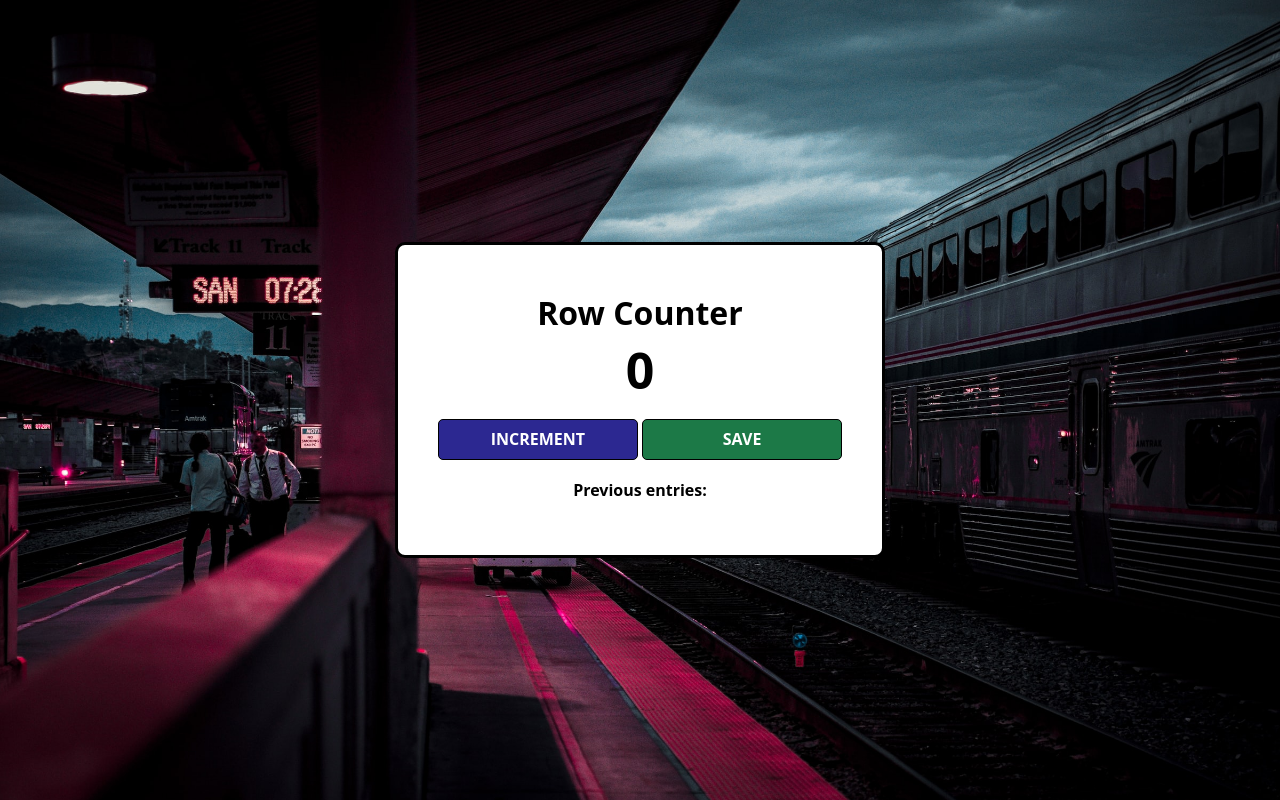
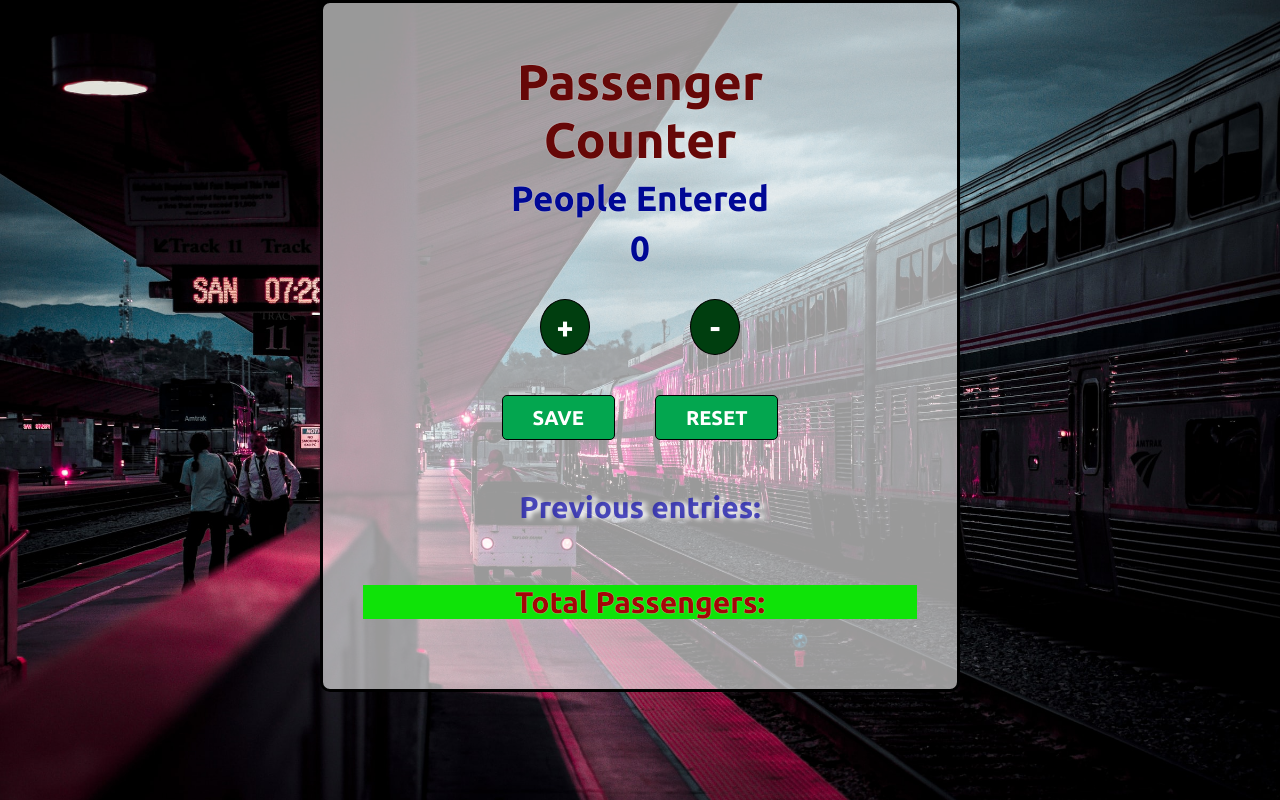
Before and after one commit to arvind79/passenger-counter, a plain HTML site: page index.html in a window 1280 px wide. Drawn offline with nearby package versions, Linux system fonts and the light colour scheme.

Commit message:
added features and design is changed
added some extra buttons and changed the design of the website

```diff
--- a/index.css
+++ b/index.css
@@ -5,33 +5,61 @@
 body {
     background-image: url("train.jpg");
     background-size: cover;
-    font-family: 'Open Sans', 'Helvetica Neue', sans-serif;
+    font-family: 'Ubuntu', sans-serif;
     text-align: center;
     height: 100vh;
+    text-shadow: 0 0 1px white;
+}
+
+.container {
+    background: rgb(255, 255, 255, 0.6);
+    max-width: 50%;
+    padding: 40px;
+    margin: auto;
+    border: 3px solid black;
+    border-radius: 10px;
 
     display: flex;
+    flex-direction: column;
     justify-content: center;
     align-items: center;
 }
 
-.container {
-    background: white;
-    max-width: 100%;
-    padding: 40px;
-    /* margin: auto; */
-    border: 3px solid black;
-    border-radius: 10px;
+.grid {
+    display: flex;
+    justify-content: center;
+    text-align: center;
 }
 
 h1 {
+    width: 50%;
     margin-top: 10px;
     margin-bottom: 10px;
+    color: #660808;
+    font-size: 50px;;
 }
 
 h2 {
-    font-size: 50px;
     margin-top: 0;
-    margin-bottom: 20px;
+    margin-bottom: 10px;
+    color: #000895;
+    font-size: 35px;
+}
+
+.change {
+    margin: 20px 50px;
+    width: 50px;
+    border-radius: 50%;
+    font-size: 30px;
+    background: #003e0f;
+}
+
+.store {
+    margin: 20px;
+    width: 100%;
+    padding: 10px 30px;
+    font-size: 20px;
+    background: #03a64f;
 }
 
 button {
@@ -40,19 +68,32 @@ button {
     padding-bottom: 10px;
     color: white;
     font-weight: bold;
-    width: 200px;
-    margin-bottom: 5px;
     border-radius: 5px;
 }
 
-#increment-btn {
-    background: #2C2891;
+.pre-entries {
+    font-weight: 700;
+    font-size: 30px;
+    color: #1a17afbf;
+    text-shadow: 5px 1px 5.5px rgb(255 255 255);
 }
 
-#save-btn {
-    background: #1C7947;
+.sum-entries {
+    font-weight: 700;
+    font-size: 30px;
+    color: #a30606;
+    min-width: 100%;
+    background-color: #0fe308;
 }
 
-#save-el {
+/* #increment-btn {
+    background: #2C2891;
+} */
+
+/* #save-btn {
+    background: #1C7947;
+} */
+
+/* #save-el {
     font-weight: bold;
-}
+} */
--- a/index.html
+++ b/index.html
@@ -1,14 +1,34 @@
 <html>
-    <head><link rel="stylesheet" href="https://cdnjs.cloudflare.com/ajax/libs/normalize/8.0.1/normalize.css">
+    <head>
+        <meta charset="UTF-8">
+        <meta http-equiv="X-UA-Compatible" content="IE=edge">
+        <meta name="viewport" content="width=device-width, initial-scale=1.0">
+
+        <link rel="stylesheet" href="https://cdnjs.cloudflare.com/ajax/libs/normalize/8.0.1/normalize.css">
+
         <link rel="stylesheet" href="index.css">
+
+        <link rel="preconnect" href="https://fonts.googleapis.com">
+        <link rel="preconnect" href="https://fonts.gstatic.com" crossorigin>
+        <link href="https://fonts.googleapis.com/css2?family=Orbitron:wght@400;800&family=Poppins:wght@400;700&family=Roboto+Mono:wght@400;700&family=Roboto:wght@400;700&family=Ubuntu:wght@400;700&display=swap" rel="stylesheet">
+
+
     </head>
     <body>
         <div class="container">
-            <h1>Row Counter</h1>
+            <h1>Passenger Counter</h1>
+            <h2>People Entered</h2>
             <h2 id="count-el">0</h2>
-            <button id="increment-btn" onclick="increment()">INCREMENT</button>
-            <button id="save-btn" onclick="save()">SAVE</button>
-            <p id="save-el">Previous entries: </p>
+            <div class="grid">
+                <button class="change increment" id="increment-btn" onclick="increment()">+</button>
+                <button class="change decrement" id="decrement-btn" onclick="decrement()">-</button>
+            </div>
+            <div class="grid">
+                <button class="store save" id="save-btn" onclick="save()">SAVE</button>
+                <button class="store reset" id="reset-btn" onclick="reset()">RESET</button>
+            </div>
+            <p class="pre-entries" id="save-el">Previous entries: </p>
+            <p class="sum-entries" id="total-el">Total Passengers: </p>
         </div>
         <script src="index.js">
             nnerText
--- a/index.js
+++ b/index.js
@@ -1,15 +1,32 @@
 let saveEl = document.getElementById("save-el")
 let countEl = document.getElementById("count-el")
+let totalEl = document.getElementById("total-el")
+
 let count = 0
+let totalCount = 0
 
 function increment() {
     count += 1
     countEl.textContent = count
 }
 
+function decrement() {
+    count -= 1;
+    countEl.textContent = count
+}
+
 function save() {
     let countStr = count + " - "
     saveEl.textContent += countStr
+    totalCount += count
+    totalEl.textContent = totalCount
     countEl.textContent = 0
     count = 0
 }
+
+function reset() {
+    saveEl.textContent = "Previous entries: "
+    count = 0
+    totalEl.textContent = "Total Passengers: "
+    totalCount = 0
+}
```
